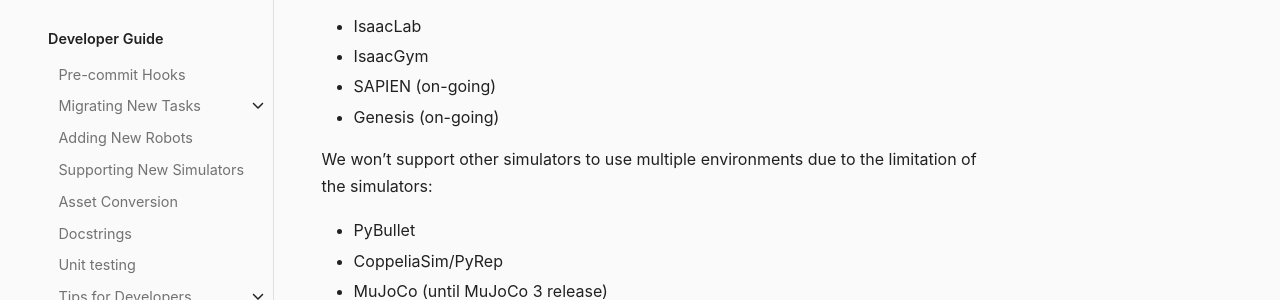
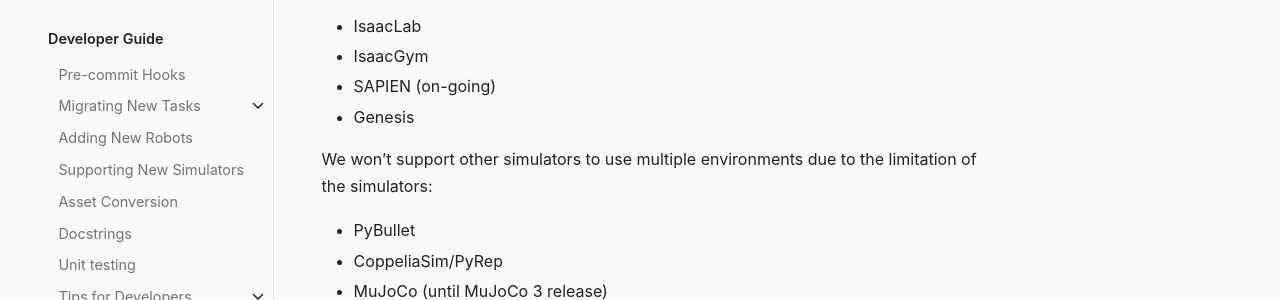
Before and after one commit to zxx3312/RoboVerse, a Sphinx documentation site: the page built from docs/source/metasim/user_guide/multi_env.md, in a window 1280 px wide and 900 px high. Shown: the part 425-725 px from the top of the window. Built offline with Sphinx 7.4.7 and the PyData theme 0.15.4, drawn with Linux system fonts in a browser that asks for light colours; pages that are not in the unit, such as notebooks, are missing from menus.

Commit message:
Update multi_env.md

```diff
--- a/docs/source/metasim/user_guide/multi_env.md
+++ b/docs/source/metasim/user_guide/multi_env.md
@@ -11,7 +11,7 @@
 - IsaacLab
 - IsaacGym
 - SAPIEN (on-going)
-- Genesis (on-going)
+- Genesis
 
 We won't support other simulators to use multiple environments due to the limitation of the simulators:
 - PyBullet
```
